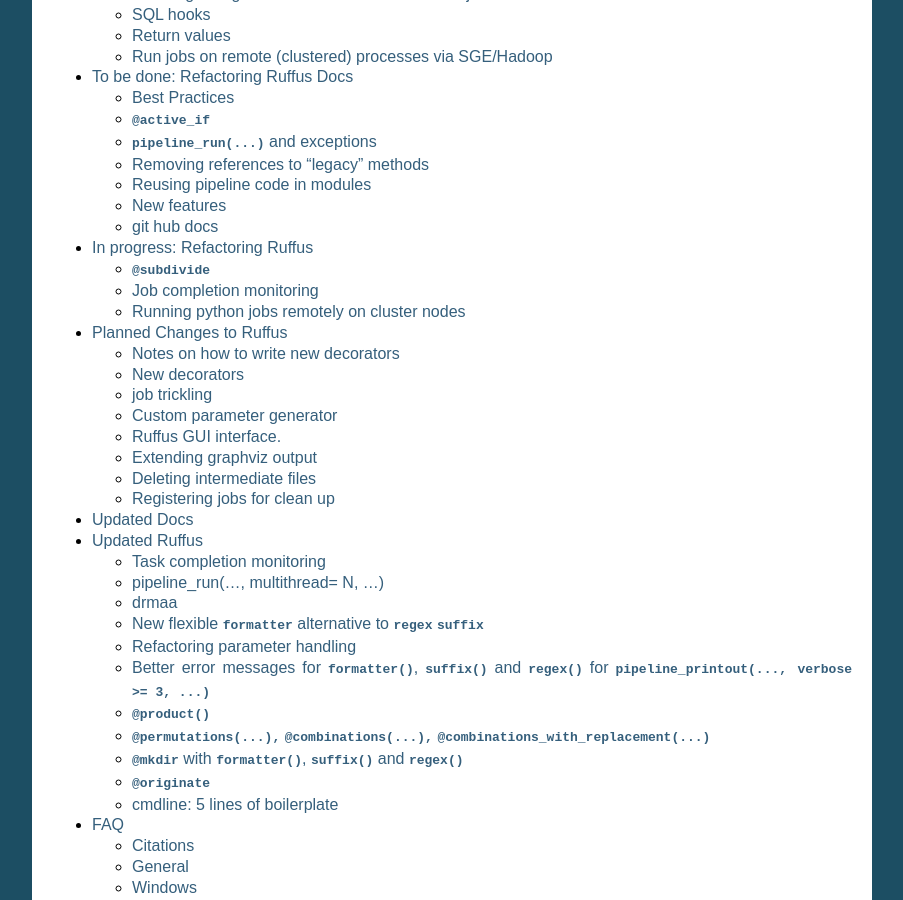
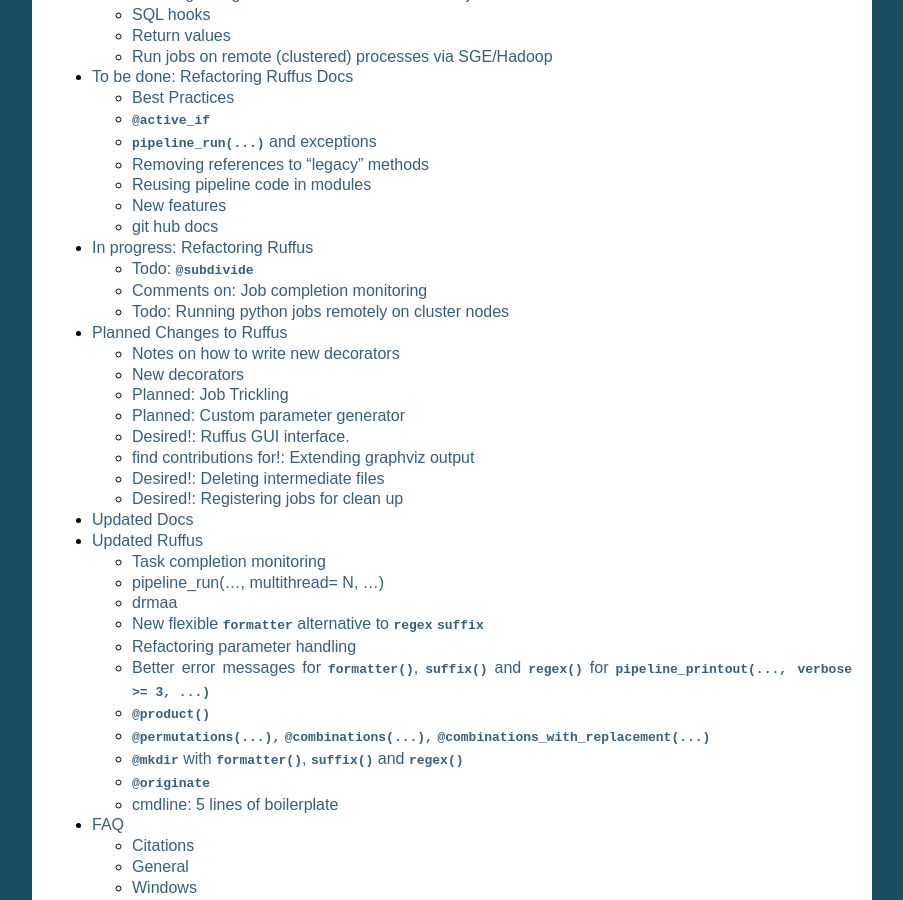
Before and after one commit to cgat-developers/ruffus, a Sphinx documentation site: the page built from doc/contents.rst, in a window 1280 px wide and 900 px high, scrolled down 1151 px. Shown: the whole window, without its empty margins (198-1101 px from the left). Built offline with Sphinx 7.4.7, drawn with Linux system fonts in a browser that asks for light colours; the version number could not be read and is left out; some of the changed lines change nothing that is shown.

Commit message:
documentation

```diff
--- a/doc/refactoring_ruffus_notes.rst
+++ b/doc/refactoring_ruffus_notes.rst
@@ -142,16 +142,16 @@
 ##########################################
 
 ************************************************************************************************
-``@subdivide``
+Todo: ``@subdivide``
 ************************************************************************************************
 
     * needs test code
     * needs test scripts
 
 
-***************************************
-Job completion monitoring
-***************************************
+*****************************************
+Comments on: Job completion monitoring
+*****************************************
 
     * On by default?
 
@@ -204,21 +204,21 @@
 
     * How easy is it to abstract out the database?
 
-        * The database is Jacob Sondergaard's dbdict which is a nosql / key-value store wrapper around sqlite
+        * The database is Jacob Sondergaard's ``dbdict`` which is a nosql / key-value store wrapper around sqlite
             .. code-block:: python
 
                 job_history = dbdict.open(RUFFUS_HISTORY_FILE, picklevalues=True)
 
         * The key is the output file name, so it is important not to confuse Ruffus by having different tasks generate the same output file!
         * Is it possible to abstract this so that **jobs** get timestamped as well?
-        * If we should ever want to abstract out dbdict, we need to have a similar key-value store class,
-          and make sure that a single instance of dbdict is used through ``pipeline_run`` which is passed up
-          and down the function call chain. dbdict would then be drop-in replaceable by our custom (e.g. flat-file-based) dbdict alternative.
+        * If we should ever want to abstract out ``dbdict``, we need to have a similar key-value store class,
+          and make sure that a single instance of ``dbdict`` is used through ``pipeline_run`` which is passed up
+          and down the function call chain. ``dbdict`` would then be drop-in replaceable by our custom (e.g. flat-file-based) dbdict alternative.
 
 
-**************************************************
-Running python jobs remotely on cluster nodes
-**************************************************
+****************************************************
+Todo: Running python jobs remotely on cluster nodes
+****************************************************
 
     abstract out ``task.run_pooled_job_without_exceptions()`` as a function which can be supplied to
         pipeline_run
@@ -290,25 +290,25 @@
 New decorators
 ***************************************
 ==============================================================================
-``@split`` / ``@subdivide``
+Planned: ``@split`` / ``@subdivide``
 ==============================================================================
 
-    ``yield``s file names so that we can stop using wild cards
+    ``yield`` file names so that we can stop using wild cards
 
 
 ==============================================================================
-``@recombine``
+Planned: ``@recombine``
 ==============================================================================
 
-    Like ``@collate`` but automatically regroups jobs which were a result of ``@subdivide``
+    Like ``@collate`` but automatically regroups jobs which were a result of a previous ``@subdivide`` (even after intervening ``@transform`` )
 
     This is the only way job trickling can work without stalling the pipeline: We would know
     how many jobs were pending for each ``@recombine`` job
 
 
-***************************************
-job trickling
-***************************************
+****************************************
+Planned: Job Trickling
+****************************************
 
     * allows depth first iteration of tree
     * ``@recombine`` is the necessary step, otherwise all ``@split`` + ``@merge`` / ``@collate`` end in a pipeline stall and we are back to running breadth first rather than depth first. Might as well not bother...
@@ -333,9 +333,9 @@
 
 
 
-***************************************
-Custom parameter generator
-***************************************
+************************************
+Planned: Custom parameter generator
+************************************
 
     Leverages built-in Ruffus functionality.
     Don't have to write entire parameter generation from scratch.
@@ -347,34 +347,33 @@
 
 
 
-******************************************************************************
-    Ruffus GUI interface.
-******************************************************************************
+****************************************************************************
+Desired!: Ruffus GUI interface.
+****************************************************************************
 
     Desktop (PyQT or web-based solution?)  I'd love to see an svg pipeline picture that I could actually interact with
 
 
+****************************************************************************
+find contributions for!: Extending graphviz output
+****************************************************************************
 
+****************************************
+Desired!: Deleting intermediate files
+****************************************
 
-******************************************************************************
-Extending graphviz output
-******************************************************************************
-
-
-
-***************************************
-Deleting intermediate files
-***************************************
-
-***************************************
-Registering jobs for clean up
-***************************************
+****************************************
+Desired!: Registering jobs for clean up
+****************************************
 
 
 
 ##########################################
 Updated Docs
 ##########################################
+
+    To be done!!
+
 
 ##########################################
 Updated Ruffus
```
